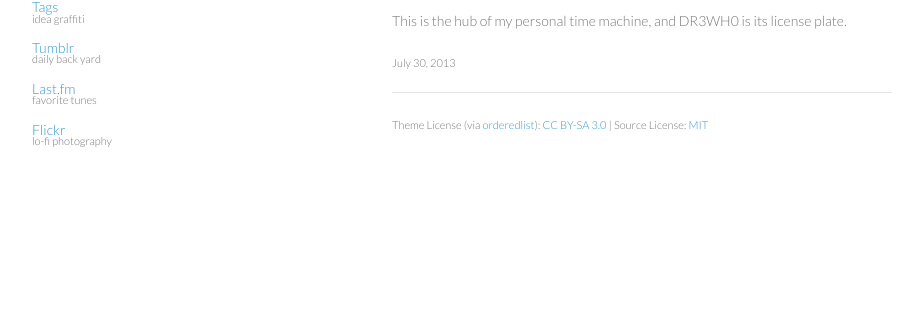
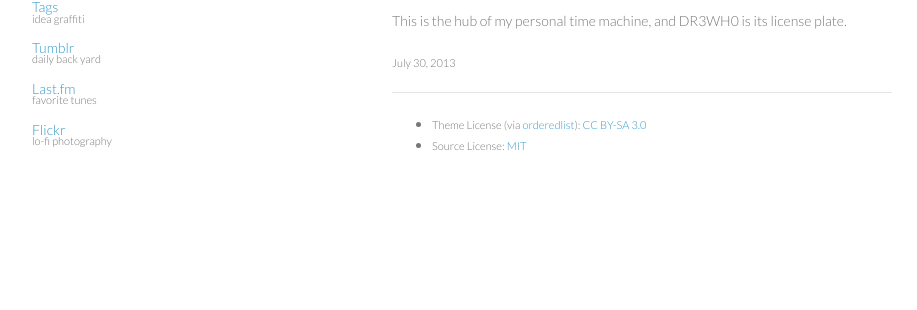
Before and after one commit to DR3WH0/DR3WH0.github.io, a Jekyll site: the page built from about.html, in a window 1280 px wide. Shown: the part 195-505 px from the top of the page, without its empty margins (178-1095 px from the left). Built offline with Jekyll 4.4.1, drawn with Linux system fonts in a browser that asks for light colours; Markdown is read by kramdown in place of the engine named in the settings; comment, search, counter and statistics services are not loaded.

Commit message:
Update about.html

```diff
--- a/about.html
+++ b/about.html
@@ -14,4 +14,4 @@
 <p><small>July 30, 2013</small></p>
 
 <hr/>
-<p><small>Theme License (via <a href="http://orderedlist.com/" title="Attribution Link">orderedlist</a>): <a href="http://creativecommons.org/licenses/by-sa/3.0/" title="Creative Commons Attribution-ShareAlike 3.0 Unported">CC BY-SA 3.0</a> | Source License: <a href="http://opensource.org/licenses/MIT" title="MIT License">MIT</a></small></p>
+<p><small><ul><li>Theme License (via <a href="http://orderedlist.com/" title="Attribution Link">orderedlist</a>): <a href="http://creativecommons.org/licenses/by-sa/3.0/" title="Creative Commons Attribution-ShareAlike 3.0 Unported">CC BY-SA 3.0</a></li><li>Source License: <a href="http://opensource.org/licenses/MIT" title="MIT License">MIT</a></li></ul></small></p>
```
